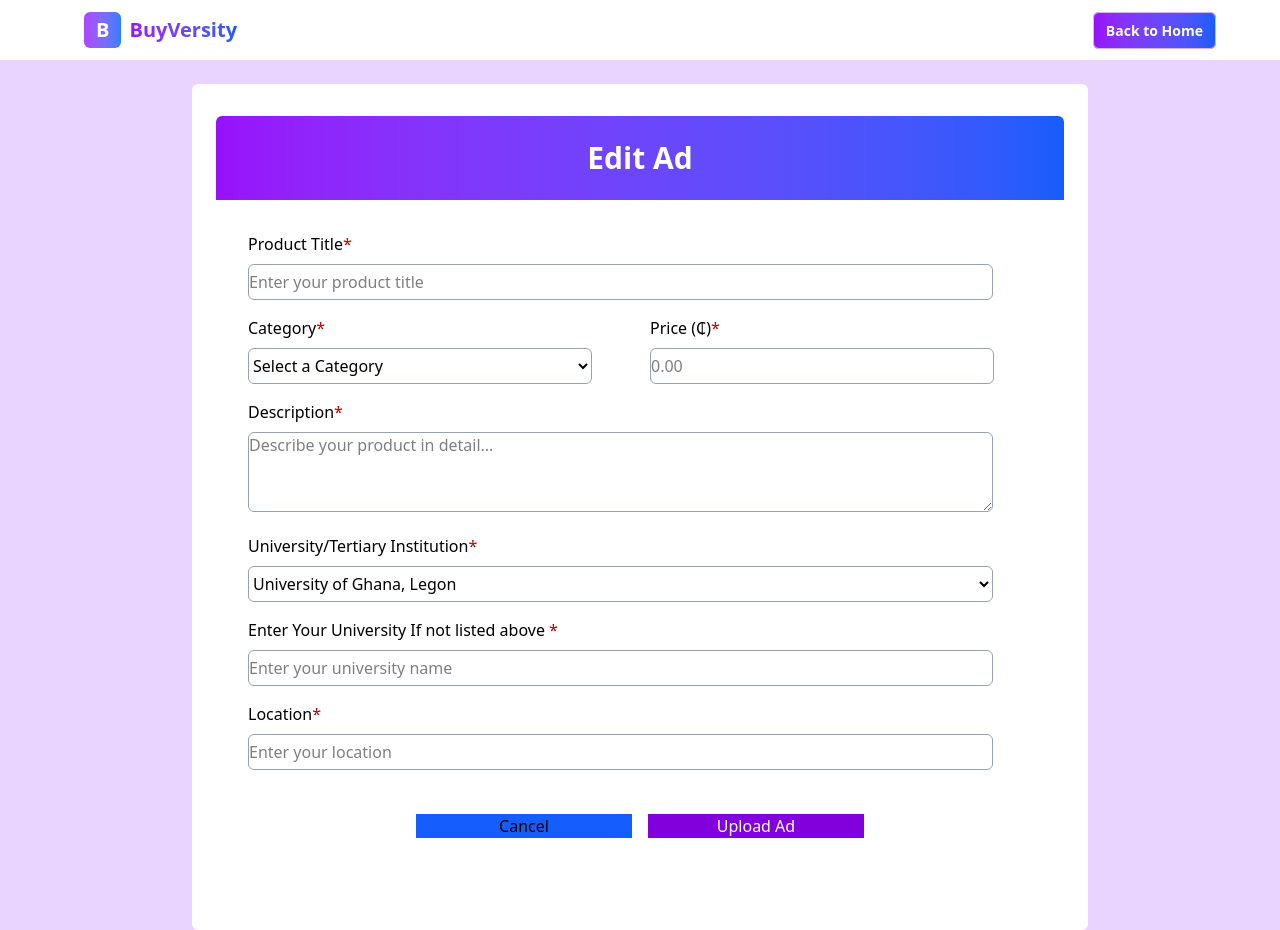
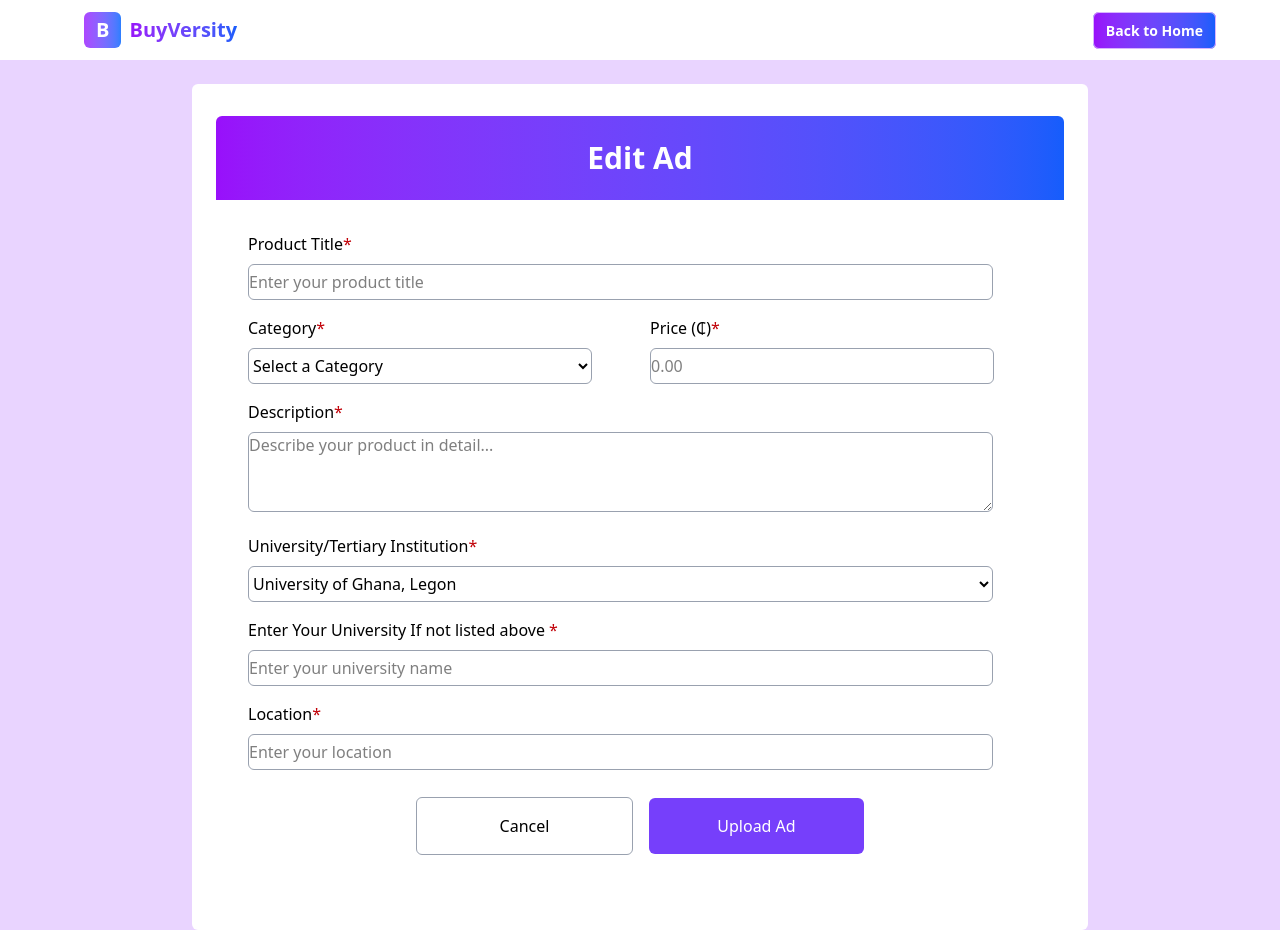
Before and after one commit to TopTier5/buyversity, a React (Vite) app: page /edit-form in a window 1280 px wide. Built offline with nearby package versions, Linux system fonts and the light colour scheme.

Commit message:
1st edit

```diff
--- a/src/pages/EditForm.jsx
+++ b/src/pages/EditForm.jsx
@@ -95,9 +95,9 @@ export default function EditForm() {
                                     mt-2 " required />
                                 </div>
 
-                                <div class=" flex w-full h-[80px] max-w-md items-center justify-center mt-4  mx-auto  gap-4">
-                                    <button class="flex-1 bg-blue-600 text-black text-base font-medium">Cancel</button>
-                                    <button class="flex-1 bg-purple-700 text-white text-base font-medium">Upload Ad</button>
+                                <div class=" flex w-full h-[80px] max-w-md items-center justify-center mt-4  mx-auto  gap-4 text-base font-medium">
+                                    <button class="flex-1 bg-white border border-gray-400 text-black text-base font-medium rounded-md p-4 hover:bg-gray-300 ">Cancel</button>
+                                    <button class="flex-1 bg-[#763FFB] text-white text-base font-medium rounded-md p-4 hover:bg-[#941BFA]">Upload Ad</button>
                                 </div>
 
                             </div>
```
